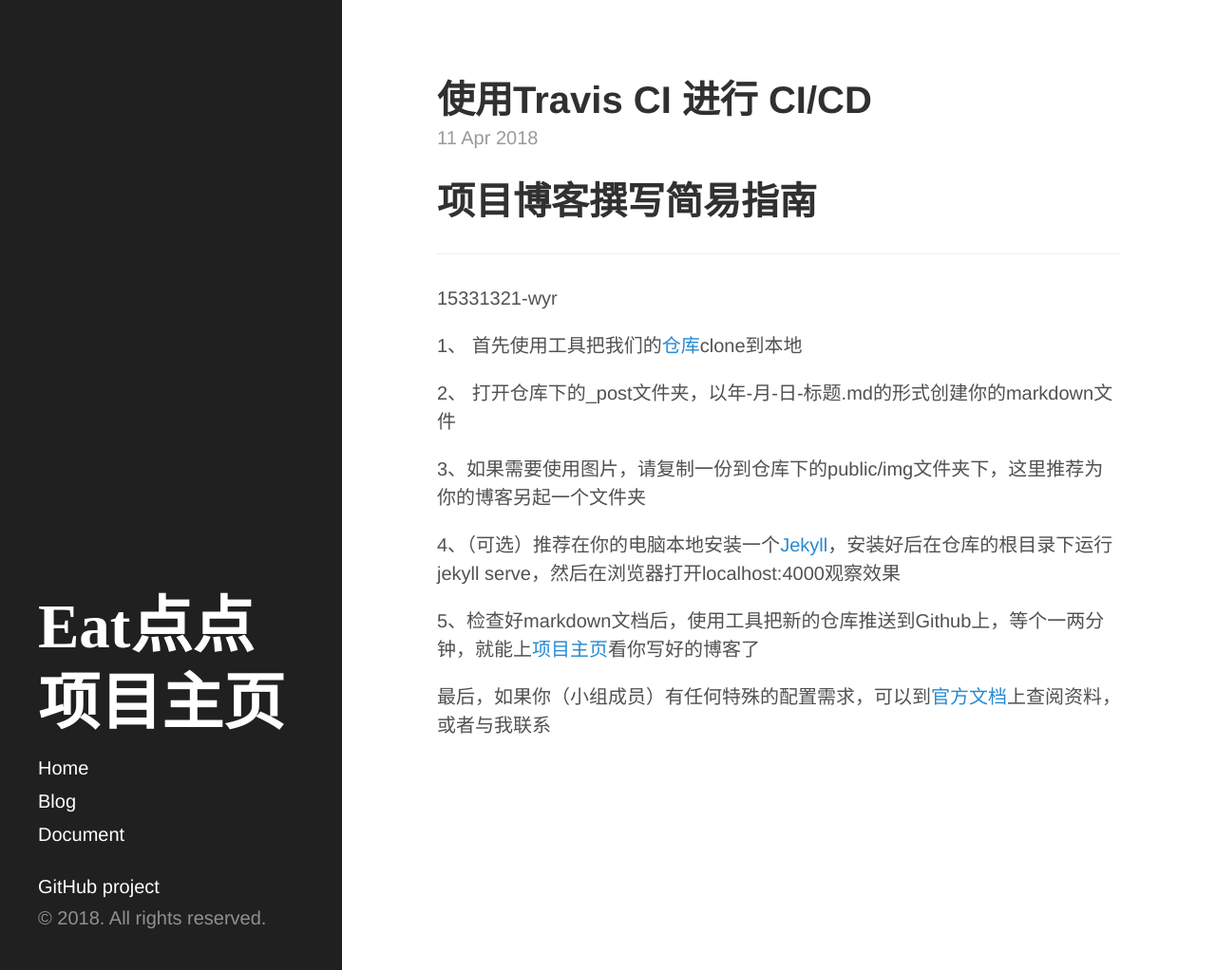
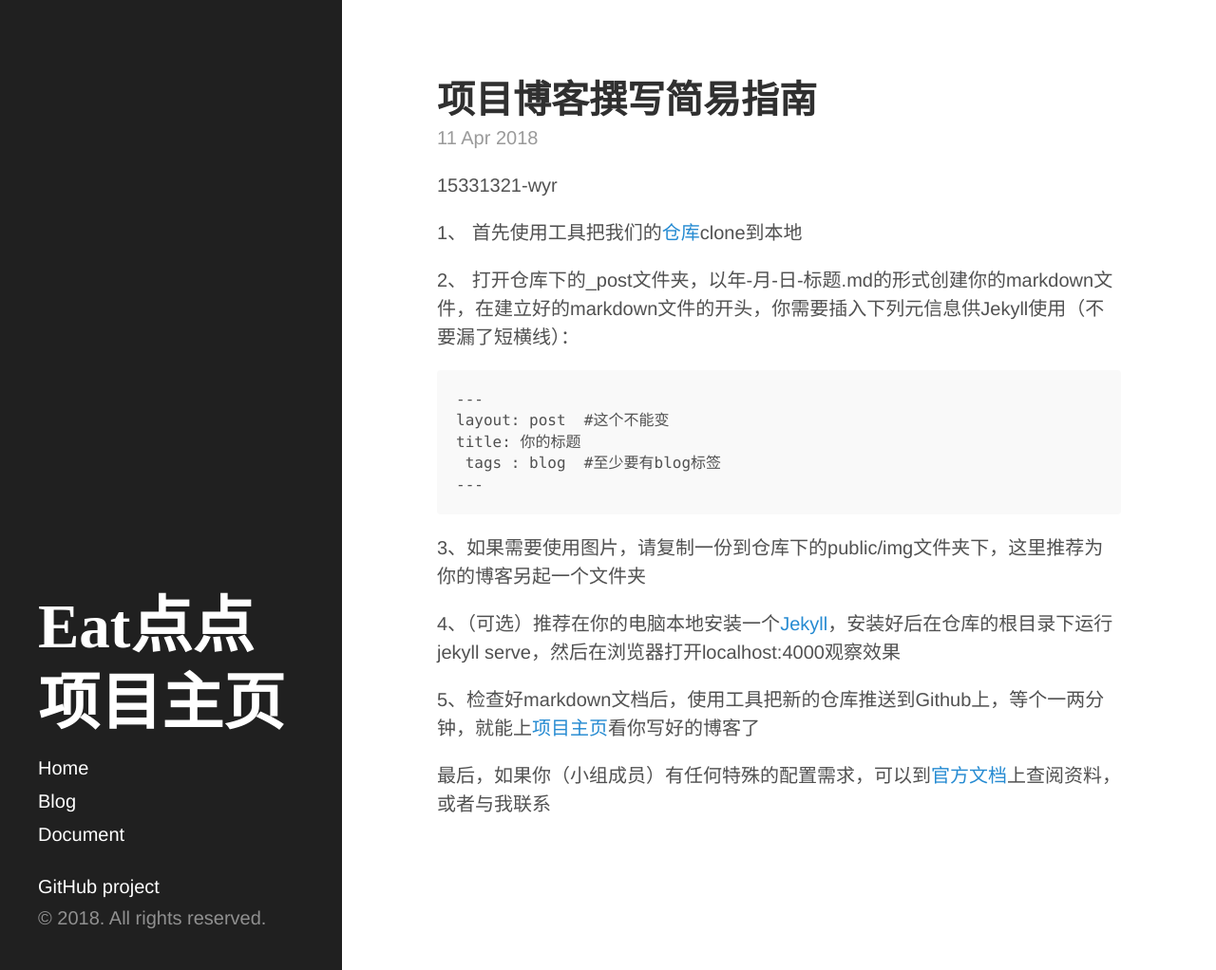
Before and after one commit to ChickenDinner8/ChickenDinner8.github.io, a Jekyll site: the page built from _posts/2018-04-11-Blog-how-to-write.md, in a window 1280 px wide and 1022 px high. Shown: the whole window at 95% size. Built offline with Jekyll 4.4.1, drawn with Linux system fonts in a browser that asks for light colours.

Commit message:
edit blog

````diff
--- a/_posts/2018-04-11-Blog-how-to-write.md
+++ b/_posts/2018-04-11-Blog-how-to-write.md
@@ -1,18 +1,21 @@
 ---
 layout: post
-title: 使用Travis CI 进行 CI/CD
+title: 项目博客撰写简易指南
 tags: blog
----
-
-# 项目博客撰写简易指南
-
 ---
 
 15331321-wyr
 
 1、 首先使用工具把我们的[仓库](https://github.com/ChickenDinner8/ChickenDinner8.github.io)clone到本地
 
-2、 打开仓库下的_post文件夹，以年-月-日-标题.md的形式创建你的markdown文件
+2、 打开仓库下的_post文件夹，以年-月-日-标题.md的形式创建你的markdown文件，在建立好的markdown文件的开头，你需要插入下列元信息供Jekyll使用（不要漏了短横线）：
+```
+---
+layout: post  #这个不能变
+title: 你的标题
+ tags : blog  #至少要有blog标签
+---
+```
 
 3、如果需要使用图片，请复制一份到仓库下的public/img文件夹下，这里推荐为你的博客另起一个文件夹
 
````
